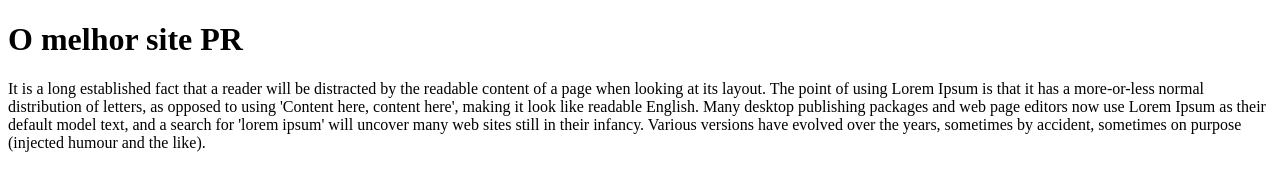
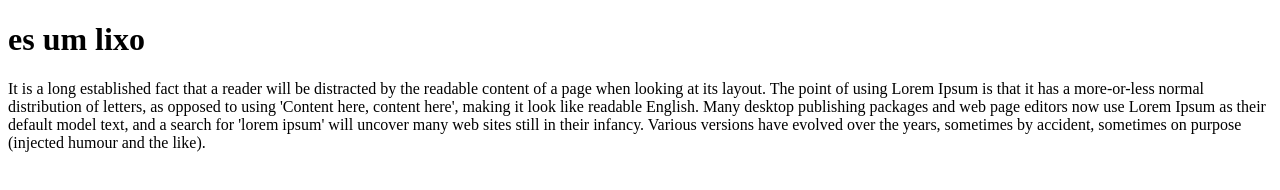
Before and after one commit to pauloribeiro16/aws-amt-site-pr, a plain HTML site: page index.html in a window 1280 px wide. Drawn offline with Linux system fonts and the light colour scheme.

Commit message:
add new content

```diff
--- a/index.html
+++ b/index.html
@@ -6,7 +6,7 @@
     <title>Paulo Ribeiro</title>
 </head>
 <body>
-    <h1> O melhor site PR</h1>
+    <h1> es um lixo</h1>
     <p>It is a long established fact that a reader will be distracted by the readable content of a page when looking at its layout. The point of using Lorem Ipsum is that it has a more-or-less normal distribution of letters, as opposed to using 'Content here, content here', making it look like readable English. Many desktop publishing packages and web page editors now use Lorem Ipsum as their default model text, and a search for 'lorem ipsum' will uncover many web sites still in their infancy. Various versions have evolved over the years, sometimes by accident, sometimes on purpose (injected humour and the like).</p>
 </body>
 </html>
```
